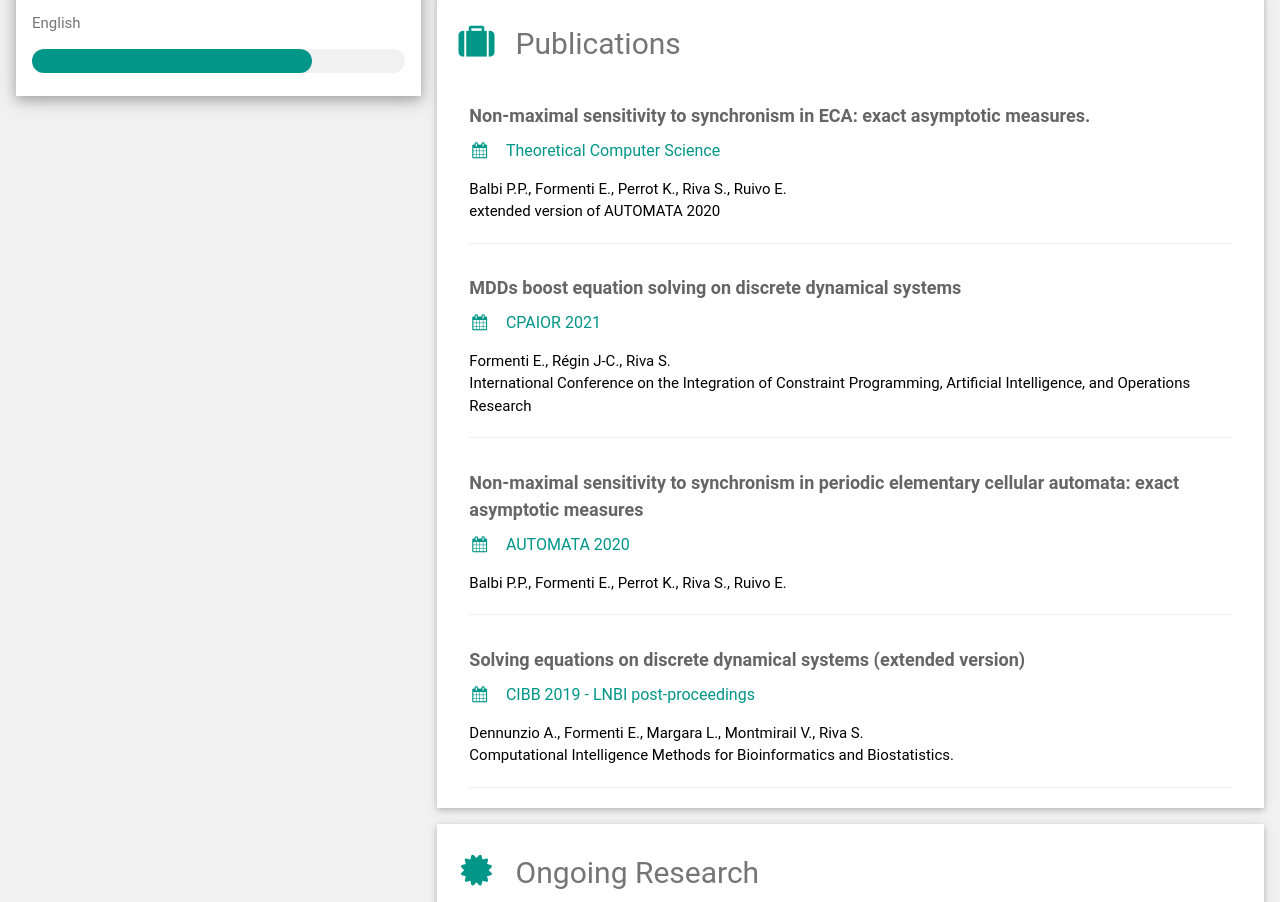
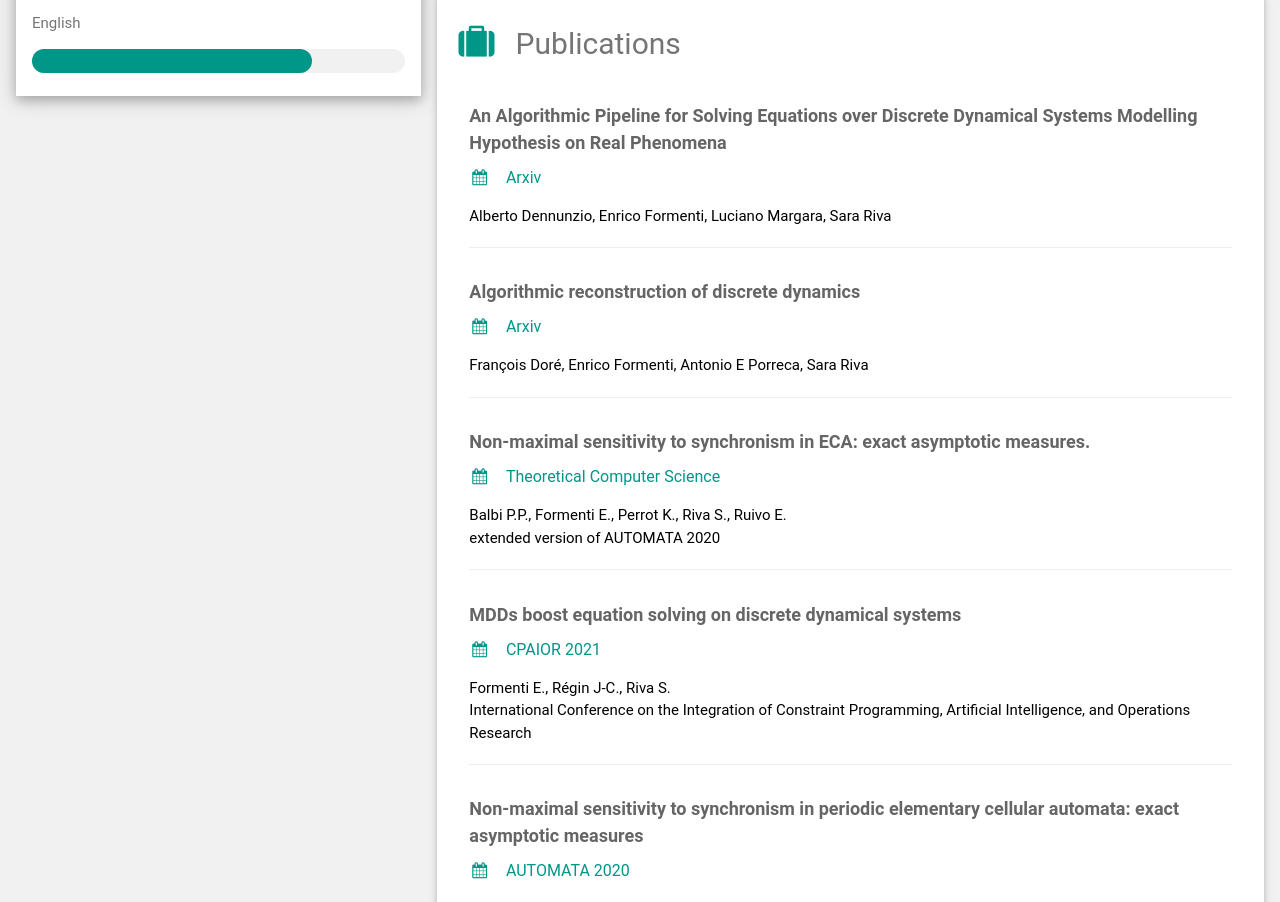
Before and after one commit to SaraRiva/sarariva.github.io, a plain HTML site: page index.html in a window 1280 px wide. Shown: the part 843-1745 px from the top of the page. Drawn offline with nearby package versions, Linux system fonts and the light colour scheme.

Commit message:
add An Algorithmic Pipeline, Algorithmic reconstr

```diff
--- a/index.html
+++ b/index.html
@@ -94,7 +94,19 @@ html,body,h1,h2,h3,h4,h5,h6 {font-family: "Roboto", sans-serif}
 
       <div class="w3-container w3-card w3-white w3-margin-bottom">
         <h2 class="w3-text-grey w3-padding-16"><i class="fa fa-suitcase fa-fw w3-margin-right w3-xxlarge w3-text-teal"></i>Publications</h2>
-          <div class="w3-container">
+         <div class="w3-container">
+          <h5 class="w3-opacity"><b>An Algorithmic Pipeline for Solving Equations over Discrete Dynamical Systems Modelling Hypothesis on Real Phenomena</b></h5>
+          <h6 class="w3-text-teal"><i class="fa fa-calendar fa-fw w3-margin-right"></i>Arxiv</h6>
+          <p>Alberto Dennunzio, Enrico Formenti, Luciano Margara, Sara Riva</p>
+          <hr>
+        </div>
+	 <div class="w3-container">
+          <h5 class="w3-opacity"><b>Algorithmic reconstruction of discrete dynamics</b></h5>
+          <h6 class="w3-text-teal"><i class="fa fa-calendar fa-fw w3-margin-right"></i>Arxiv</h6>
+          <p>François Doré, Enrico Formenti, Antonio E Porreca, Sara Riva</p>
+          <hr>
+        </div>
+	<div class="w3-container">
           <h5 class="w3-opacity"><b>Non-maximal sensitivity to synchronism in ECA: exact asymptotic measures.</b></h5>
           <h6 class="w3-text-teal"><i class="fa fa-calendar fa-fw w3-margin-right"></i>Theoretical Computer Science</h6>
           <p>Balbi P.P., Formenti E., Perrot K., Riva S., Ruivo E.<br>
```
